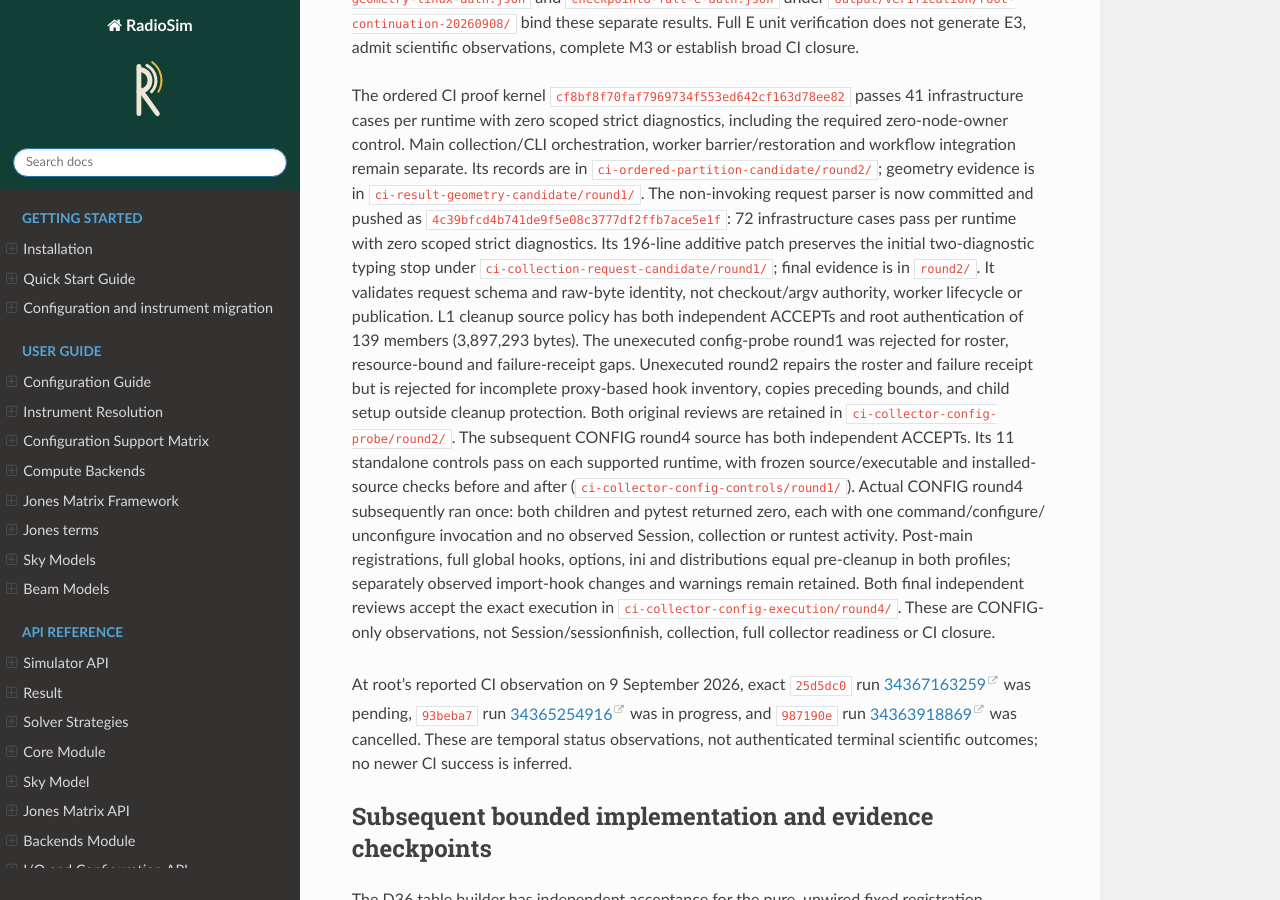
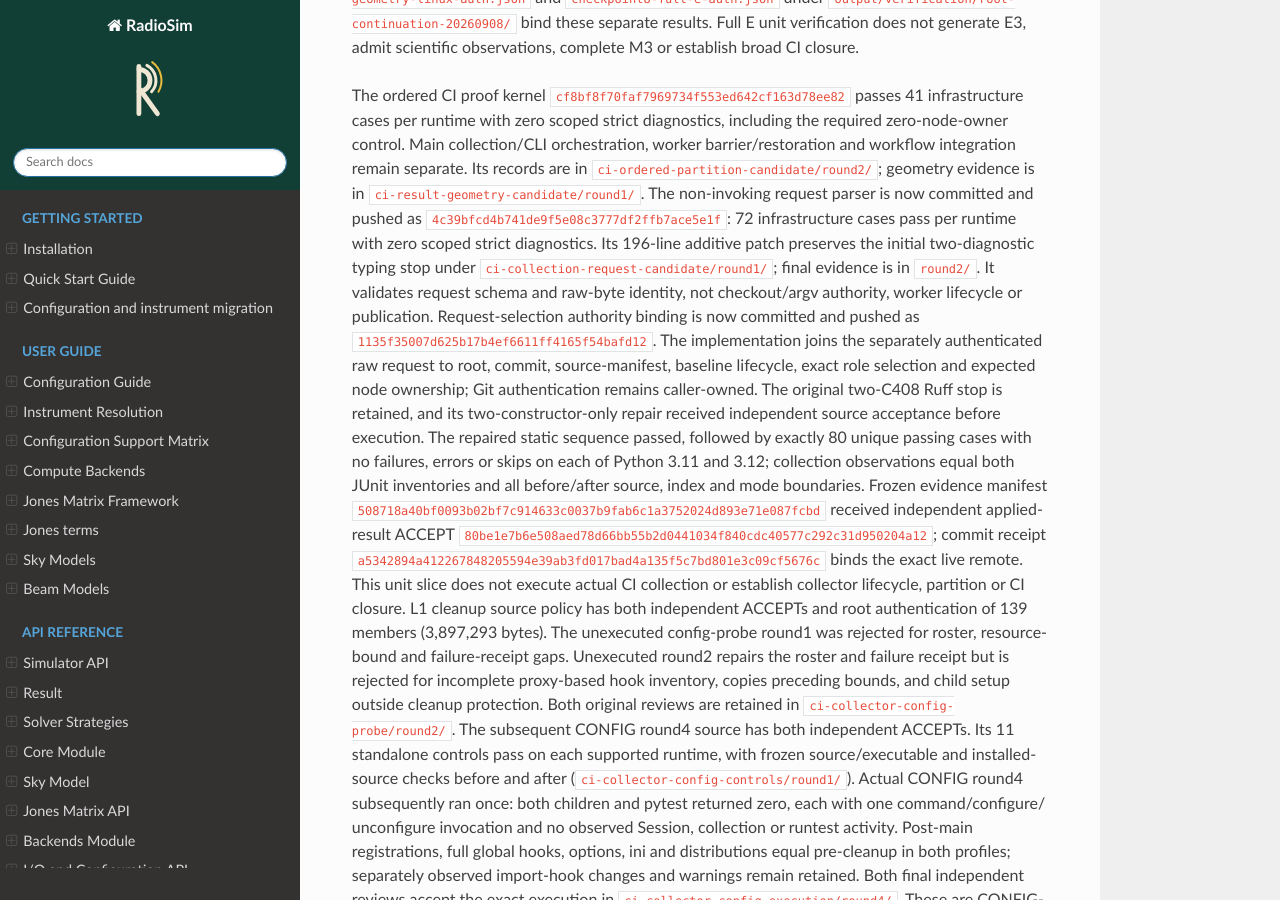
Before and after one commit to RRI-interferometry/RRIVis, a Sphinx documentation site: the page built from docs/development/completion_ledger.md, in a window 1280 px wide and 900 px high, scrolled down 12191 px. Built offline with Sphinx 7.4.7 and the Read the Docs theme 3.1.0, drawn with Linux system fonts in a browser that asks for light colours.

Commit message:
docs: record CI request selection acceptance
Co-authored-by: Cursor <cursoragent@cursor.com>

```diff
--- a/docs/development/completion_ledger.md
+++ b/docs/development/completion_ledger.md
@@ -525,7 +525,24 @@ infrastructure cases pass per runtime with zero scoped strict diagnostics. Its
 196-line additive patch preserves the initial two-diagnostic typing stop under
 `ci-collection-request-candidate/round1/`; final evidence is in `round2/`.
 It validates request schema and raw-byte identity, not checkout/argv authority,
-worker lifecycle or publication. L1 cleanup source policy has both independent
+worker lifecycle or publication. Request-selection authority binding is now
+committed and pushed as `1135f35007d625b17b4ef6611ff4165f54bafd12`.
+The implementation joins the separately authenticated raw request to root,
+commit, source-manifest, baseline lifecycle, exact role selection and expected
+node ownership; Git authentication remains caller-owned. The original two-C408
+Ruff stop is retained, and its two-constructor-only repair received independent
+source acceptance before execution. The repaired static sequence passed, followed
+by exactly 80 unique passing cases with no failures, errors or skips on each of
+Python 3.11 and 3.12; collection observations equal both JUnit inventories and
+all before/after source, index and mode boundaries. Frozen evidence manifest
+`508718a40bf0093b02bf7c914633c0037b9fab6c1a3752024d893e71e087fcbd`
+received independent applied-result ACCEPT
+`80be1e7b6e508aed78d66bb55b2d0441034f840cdc40577c292c31d950204a12`;
+commit receipt
+`a5342894a412267848205594e39ab3fd017bad4a135f5c7bd801e3c09cf5676c`
+binds the exact live remote. This unit slice does not execute actual CI
+collection or establish collector lifecycle, partition or CI closure. L1 cleanup
+source policy has both independent
 ACCEPTs and root authentication of 139 members (3,897,293 bytes). The unexecuted
 config-probe round1 was rejected for roster, resource-bound and failure-receipt
 gaps. Unexecuted round2 repairs the roster and failure receipt but is rejected
```
